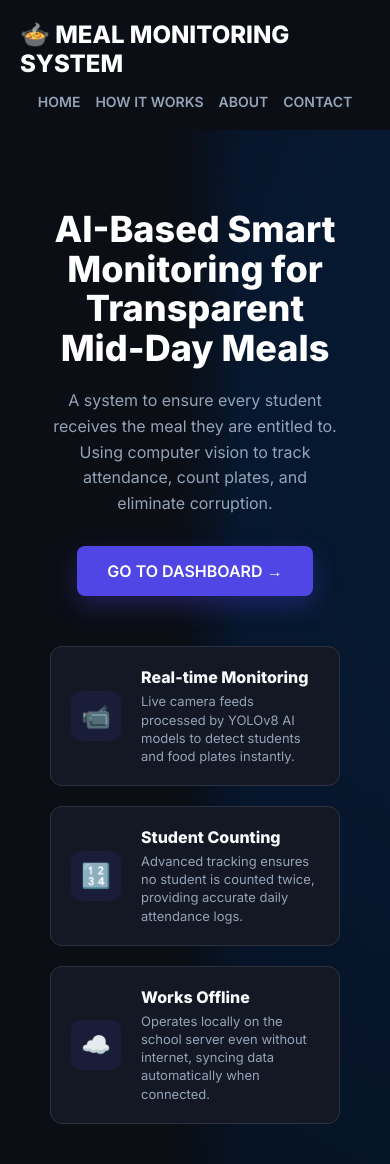
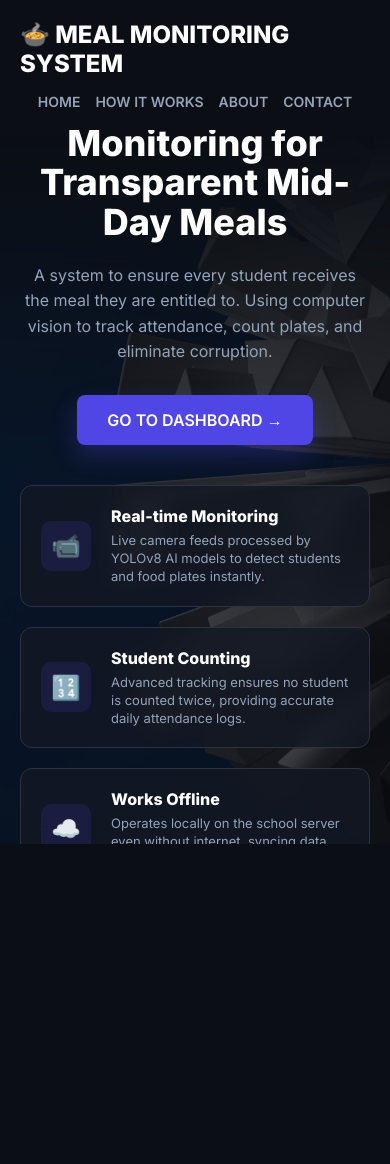
Before and after one commit to goswamiatul567-tech/mini-project, a Flask app: page / in a window 390 px wide. After the commit the page ends 844 px from the top, so only its background shows below. Run offline with Flask 3, Linux system fonts and the light colour scheme.

Commit message:
Fixed landing page layout, background mask, and responsive height

```diff
--- a/templates/index.html
+++ b/templates/index.html
@@ -3,7 +3,7 @@
 <head>
     <meta charset="UTF-8">
     <meta name="viewport" content="width=device-width, initial-scale=1.0">
-    <title>MEAL MONITORING SYSTEM | AI Meal Monitoring</title>
+    <title>MEAL MONITORING SYSTEM</title>
     <link href="https://fonts.googleapis.com/css2?family=Inter:wght@300;400;600;800&display=swap" rel="stylesheet">
     <style>
         :root {
@@ -11,7 +11,15 @@
             --text-main: #f8fafc; --text-muted: #94a3b8; --border: #2a3441;
         }
         * { margin: 0; padding: 0; box-sizing: border-box; }
-        body { font-family: 'Inter', sans-serif; background-color: var(--bg-dark); color: var(--text-main); overflow-x: hidden; min-height: 100vh; display: flex; flex-direction: column; }
+        body {
+            font-family: 'Inter', sans-serif;
+            background-color: var(--bg-dark);
+            color: var(--text-main);
+            height: 100vh;
+            display: flex;
+            flex-direction: column;
+            overflow: hidden; /* Prevents scrolling */
+        }
 
         /* Navbar */
         .navbar { display: flex; justify-content: space-between; align-items: center; padding: 20px 50px; width: 100%; z-index: 10; }
@@ -22,14 +30,24 @@
         @media (max-width: 768px) { .navbar { padding: 20px; flex-direction: column; gap: 15px; } .nav-links { gap: 15px; } }
 
         /* Hero Section */
-        .hero { flex: 1; display: flex; justify-content: center; align-items: center; padding: 40px 50px; position: relative; }
-        .hero-bg-image { position: absolute; top: 0; right: 0; width: 55%; height: 100%; background-image: url("/static/background.jpg"); background-size: cover; background-position: left center; opacity: 0.4; z-index: -1; mask-image: linear-gradient(to right, transparent, black 30%); -webkit-mask-image: linear-gradient(to right, transparent, black 30%); }
+        .hero { flex: 1; display: flex; justify-content: center; align-items: center; padding: 20px 50px; position: relative; overflow: hidden; }
 
-        .hero-container { display: flex; max-width: 1200px; width: 100%; justify-content: space-between; align-items: center; gap: 50px; }
+        /* Background Image Container */
+        .hero-bg {
+            position: absolute; top: 0; right: 0; width: 55%; height: 100%;
+            background-image: url("/static/background.jpg");
+            background-size: cover; background-position: center;
+            opacity: 0.6; z-index: -1;
+            mask-image: linear-gradient(to left, black 50%, transparent 100%);
+            -webkit-mask-image: linear-gradient(to left, black 50%, transparent 100%);
+        }
+
+        /* Layout Grid */
+        .hero-container { display: flex; max-width: 1200px; width: 100%; justify-content: space-between; align-items: center; gap: 50px; z-index: 1; }
 
         /* Left Side: Text */
-        .hero-text { flex: 1; max-width: 500px; }
-        .hero-text h1 { font-size: 48px; font-weight: 800; line-height: 1.1; margin-bottom: 20px; color: #ffffff; }
+        .hero-text { flex: 1; max-width: 550px; }
+        .hero-text h1 { font-size: 52px; font-weight: 800; line-height: 1.1; margin-bottom: 20px; color: #ffffff; }
         .hero-text p { font-size: 16px; color: var(--text-muted); margin-bottom: 30px; line-height: 1.6; }
 
         .cta-btn { background: var(--primary); color: white; padding: 15px 30px; border-radius: 8px; text-decoration: none; font-size: 16px; font-weight: 600; transition: 0.3s; display: inline-flex; align-items: center; gap: 10px; box-shadow: 0 10px 25px rgba(79, 70, 229, 0.3); }
@@ -37,23 +55,18 @@
 
         /* Right Side: Feature Cards */
         .hero-features { flex: 1; display: flex; flex-direction: column; gap: 20px; max-width: 450px; }
-
-        .feature-card {
-            background: #131824; border: 1px solid var(--border); padding: 20px; border-radius: 12px;
-            display: flex; align-items: center; gap: 20px; transition: 0.3s;
-        }
+        .feature-card { background: rgba(19, 24, 36, 0.8); backdrop-filter: blur(10px); border: 1px solid var(--border); padding: 20px; border-radius: 12px; display: flex; align-items: center; gap: 20px; transition: 0.3s; }
         .feature-card:hover { border-color: var(--primary); transform: translateX(-10px); }
-
-        .feature-icon {
-            width: 50px; height: 50px; background: rgba(79, 70, 229, 0.1); border-radius: 10px;
-            display: flex; align-items: center; justify-content: center; font-size: 24px; flex-shrink: 0;
-        }
-
-        .feature-text h3 { font-size: 16px; margin-bottom: 5px; }
+        .feature-icon { width: 50px; height: 50px; background: rgba(79, 70, 229, 0.15); border-radius: 10px; display: flex; align-items: center; justify-content: center; font-size: 24px; flex-shrink: 0; }
+        .feature-text h3 { font-size: 16px; margin-bottom: 5px; color: white; }
         .feature-text p { font-size: 13px; color: var(--text-muted); line-height: 1.4; }
 
+        /* Mobile Adjustments */
         @media (max-width: 900px) {
-            .hero-container { flex-direction: column; text-align: center; padding-top: 40px; }
+            body { overflow-y: auto; } /* Allow scrolling on mobile */
+            .hero { padding: 40px 20px; height: auto; }
+            .hero-bg { width: 100%; mask-image: linear-gradient(to bottom, transparent 0%, black 50%); -webkit-mask-image: linear-gradient(to bottom, transparent 0%, black 50%); opacity: 0.3; }
+            .hero-container { flex-direction: column; text-align: center; gap: 40px; }
             .hero-text h1 { font-size: 36px; }
             .feature-card { text-align: left; transform: none !important; }
         }
@@ -72,9 +85,9 @@
     </nav>
 
     <section class="hero">
-        <div class="hero-bg-image"></div>
+        <div class="hero-bg"></div>
+
         <div class="hero-container">
-
             <!-- Left Side: Main Text -->
             <div class="hero-text">
                 <h1>AI-Based Smart Monitoring for Transparent Mid-Day Meals</h1>
@@ -83,7 +96,7 @@
             </div>
 
             <!-- Right Side: Feature Boxes -->
-            <div class="hero-features" id="how-it-works">
+            <div class="hero-features">
                 <div class="feature-card">
                     <div class="feature-icon">📹</div>
                     <div class="feature-text">
@@ -108,10 +121,8 @@
                     </div>
                 </div>
             </div>
-
         </div>
     </section>
 
-
 </body>
 </html>
```
